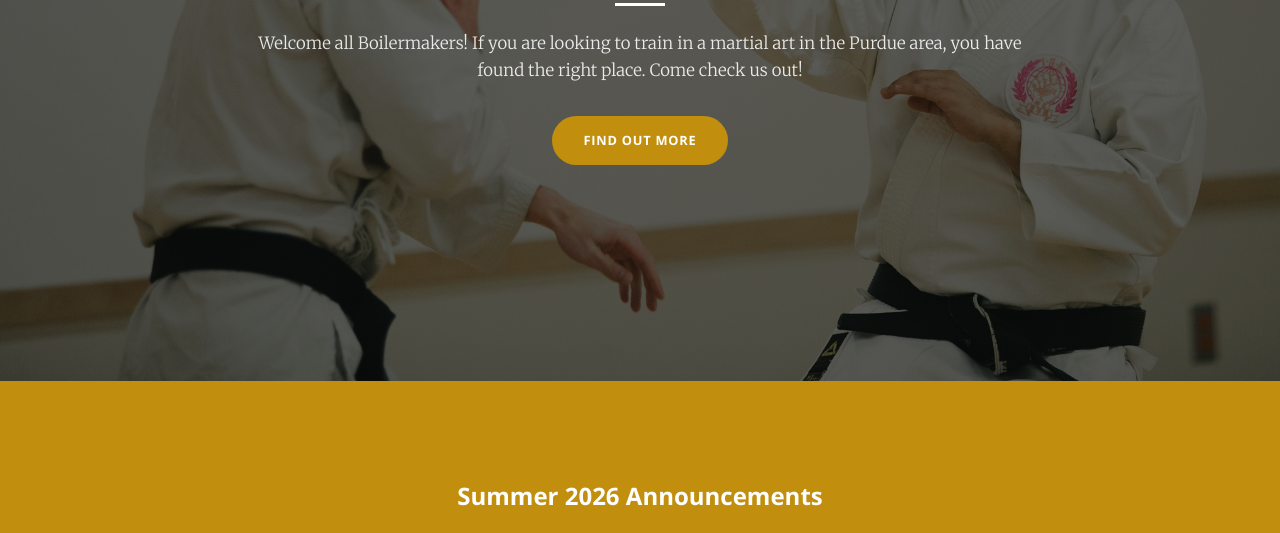
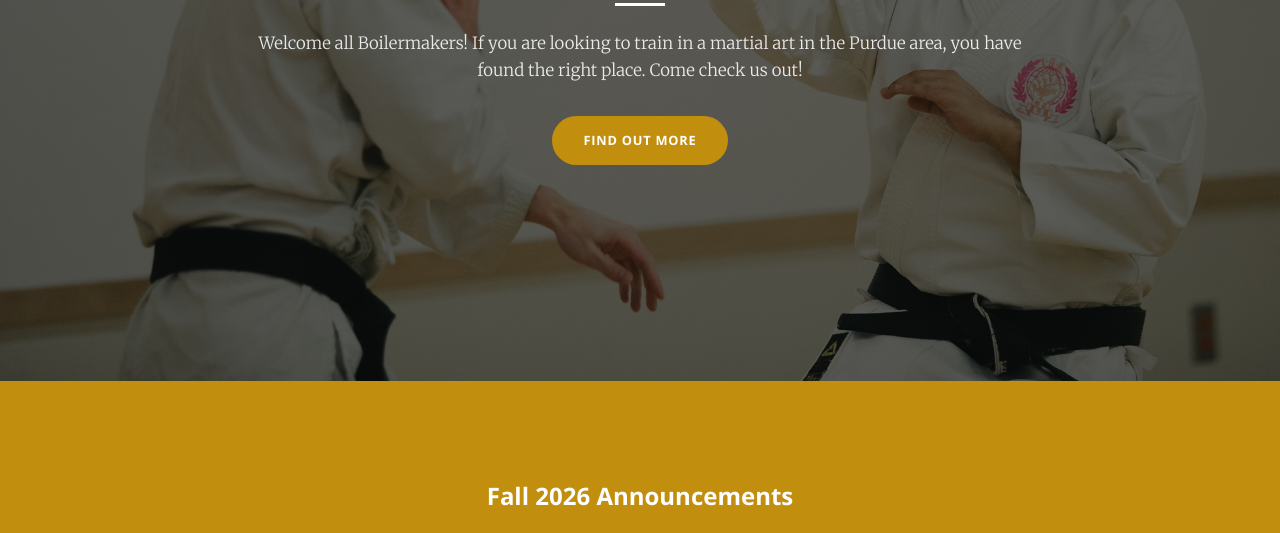
Before and after one commit to purduekarateclub/purdue-karate-club-website, a website: page index.html in a window 1280 px wide. Shown: the part 419-952 px from the top of the page. Drawn offline with nearby package versions, Linux system fonts and the light colour scheme; files whose address does not match are found by name.

Commit message:
Update index.html
Just changed the summer to fall

```diff
--- a/index.html
+++ b/index.html
@@ -58,7 +58,7 @@
   <!-- NEWS -->
   <section class="bg-primary" id="news">
     <div class="section-wrap center">
-      <h2>Summer 2026 Announcements</h2>
+      <h2>Fall 2026 Announcements</h2>
       <hr class="light">
       <ul class="announce-list">
         <li>
```
